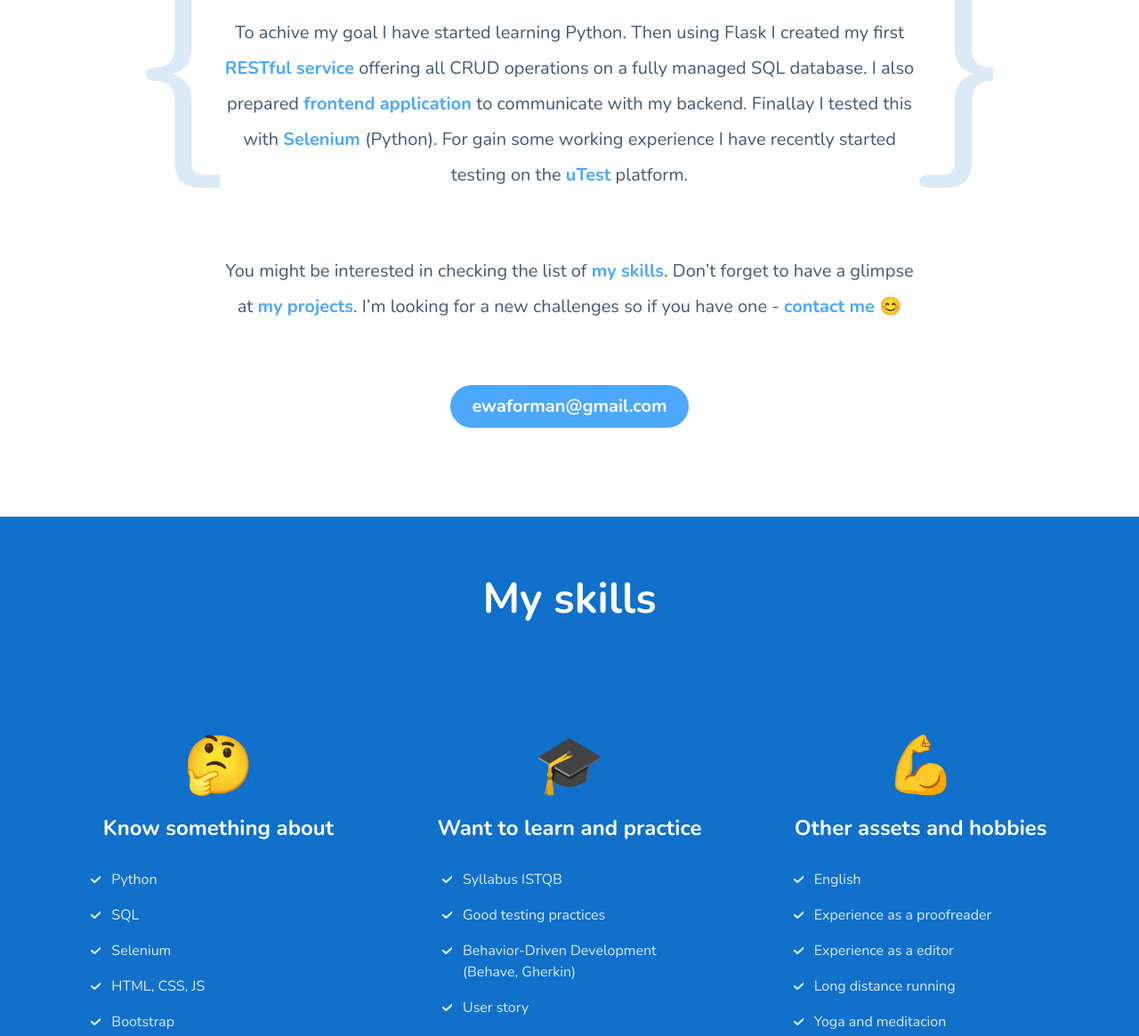
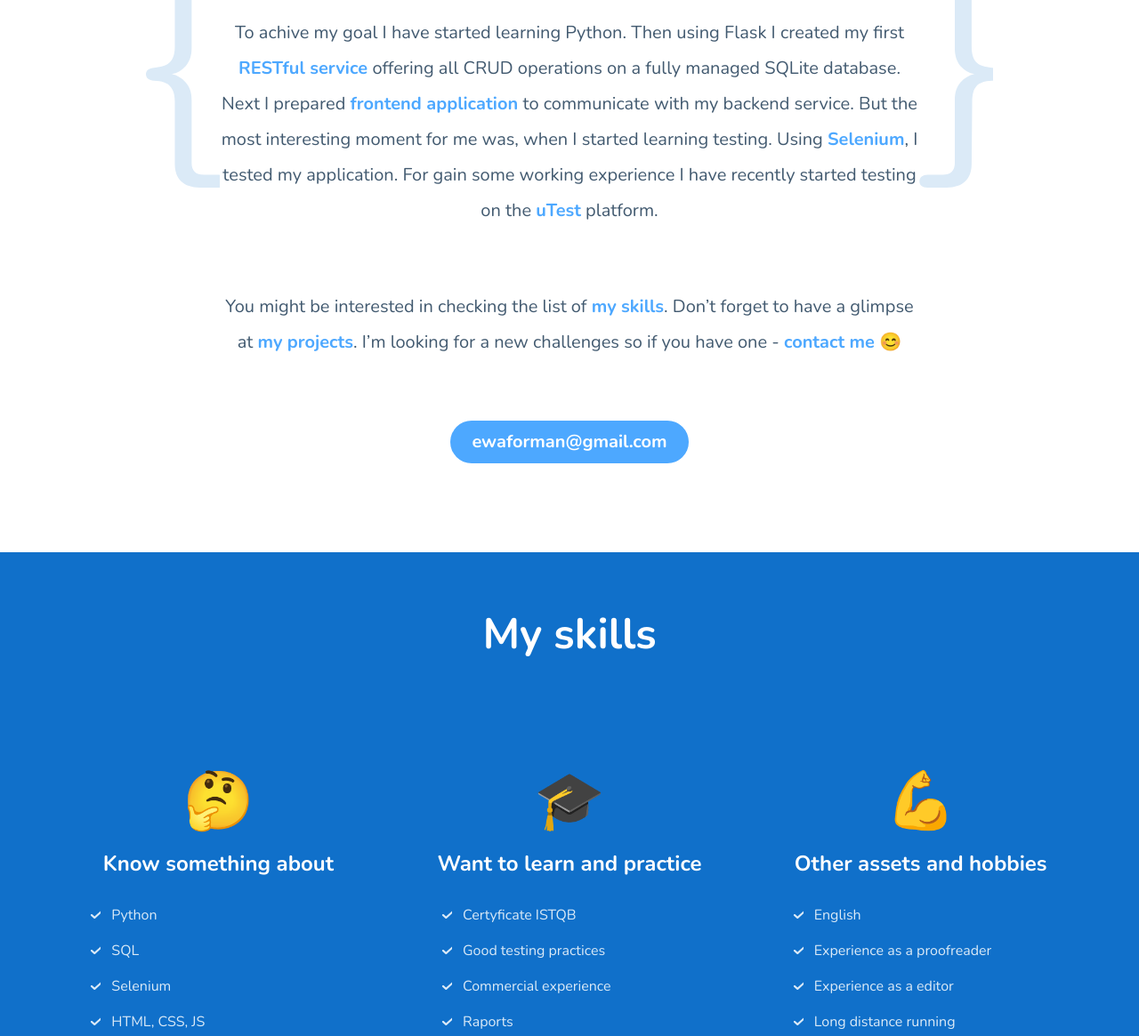
Before and after one commit to ewaforman/ewaforman.github.io, a website built with webpack: page src/pages/index.html in a window 1280 px wide. Shown: the part 392-1557 px from the top of the page at 89% size. Built offline with nearby package versions, Linux system fonts and the light colour scheme; no server answers.

Commit message:
about me

```diff
--- a/src/pages/index.html
+++ b/src/pages/index.html
@@ -35,12 +35,13 @@
             My name is Ewa and I am aspiring
             <span class="hero__special">software tester</span>.
           </h1>
-          <p class="hero__paragraph">To achive my goal I have started learning Python. Then using Flask I created
+          <p class="hero__paragraph">To achive my goal I have started learning Python.
+            Then using Flask I created
             my first <a class="hero__link" href="#projects">RESTful service </a> offering all CRUD operations on
-            a fully managed SQL database. I also prepared
-            <a class="hero__link" href="#projects">frontend application </a> to communicate with my backend.
-            Finallay I tested this with <a class="hero__link" href="#projects">Selenium
-            </a> (Python).
+            a fully managed SQLite database. Next I prepared
+            <a class="hero__link" href="#projects">frontend application </a> to communicate with my backend service.
+            But the most interesting moment for me was, when I started learning testing. Using <a class="hero__link" href="#projects">Selenium</a>,
+            I tested my application.
             For gain some working experience I have recently started testing on the <a class="hero__link"
             href="https://utest.com">
             uTest</a> platform.  </p>
@@ -78,8 +79,10 @@
             <span class="skills-section__emoji">🎓</span>
             <h3 class="skills-section__header">Want to learn and practice</h3>
             <ul class="skills-list skills-list--blue">
-              <li class="skills-list__item">Syllabus ISTQB</li>
+              <li class="skills-list__item">Certyficate ISTQB</li>
               <li class="skills-list__item">Good testing practices</li>
+              <li class="skills-list__item">Commercial experience</li>
+              <li class="skills-list__item">Raports</li>
               <li class="skills-list__item">Behavior-Driven Development (Behave, Gherkin)</li>
               <li class="skills-list__item">User story</li>
               <li class="skills-list__item">Manual testing</li>
```
